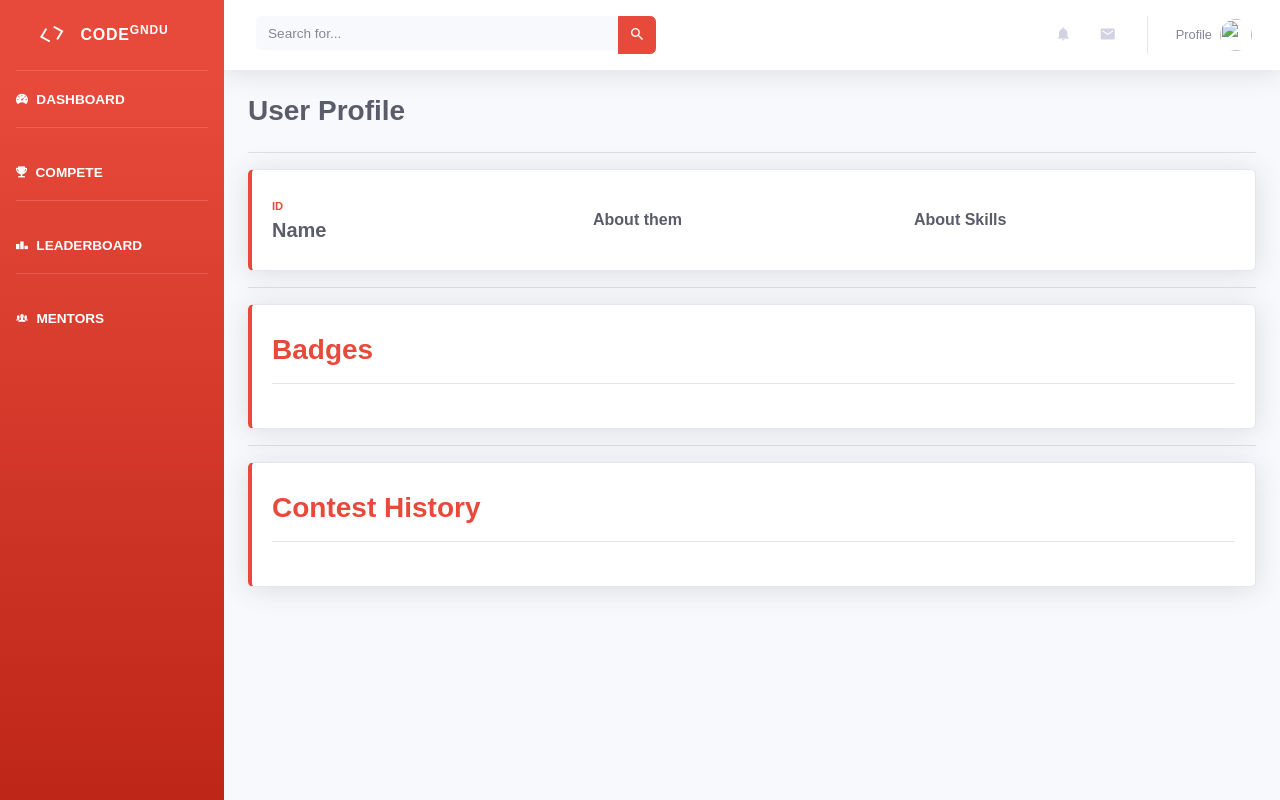
After one commit to OrionDevelopers-OD/SoC-Project2, a Django app: page /profilepersonname/ in a window 1280 px wide. The commit adds this page. Run offline with Django 3.2, Linux system fonts and the light colour scheme; some libraries are stand-ins or nearby versions; some web fonts are replaced.

Commit message:
added profile template

```diff
--- a/SoC_Project2/SoC_Project2/core/views.py
+++ b/SoC_Project2/SoC_Project2/core/views.py
@@ -11,3 +11,6 @@ def leaderboard(request):
 
 def mentors(request):
     return render(request, 'mentors.html')
+
+def profile(request):
+    return render(request, 'profile.html')
--- a/SoC_Project2/SoC_Project2/templates/base.html
+++ b/SoC_Project2/SoC_Project2/templates/base.html
@@ -136,7 +136,7 @@
 
                           <!-- Nav Item - User Information -->
                           <li class="nav-item dropdown no-arrow">
-                            <a class="nav-link dropdown-toggle" href="#" id="userDropdown" role="button" data-toggle="dropdown" aria-haspopup="true" aria-expanded="false">
+                            <a class="nav-link dropdown-toggle" href={% url 'profile' %} id="userDropdown" role="button" data-toggle="dropdown" aria-haspopup="true" aria-expanded="false">
                               <span class="mr-2 d-none d-lg-inline text-gray-600 small">Profile</span>
                               <img class="img-profile rounded-circle" src="">
                             </a>
--- /dev/null
+++ b/SoC_Project2/SoC_Project2/templates/profile.html
@@ -0,0 +1,98 @@
+{% extends 'base.html' %}
+
+{% block content %}
+
+{% load staticfiles %}
+
+        <!-- Begin Page Content -->
+        <div class="container-fluid">
+
+            <!-- Page Heading -->
+            <div class="d-sm-flex align-items-center justify-content-between mb-4">
+                <h1 class="h3 mb-0 text-gray-800"><b>User Profile</b></h1>
+            </div>
+
+            <!-- Divider -->
+            <hr class="heading-divider">
+
+            <!-- Content Row -->
+            <div class="row">
+
+                <!-- card - Profile card -->
+                <div class="col-xl-12">
+                    <div class="card border-left-danger shadow h-100 py-2">
+                        <div class="card-body">
+                            <div class="row no-gutters align-items-center">
+                                <div class="col mr-2">
+                                    <!-- profile image -->
+                                    <div class="text-xs font-weight-bold text-danger text-uppercase mb-1">id</div>
+                                    <div class="h5 mb-0 font-weight-bold text-gray-800">Name</div>
+                                </div>
+                                <div class="col mr-2">
+                                    <div class="h8 mb-0 font-weight-bold text-gray-800">About them</div>
+                                </div>
+                                <div class="col mr-2">
+                                    <div class="h8 mb-0 font-weight-bold text-gray-800">About Skills</div>
+                                </div>
+                            </div>
+                        </div>
+                    </div>
+                </div>
+
+            </div>
+
+            <!-- Divider -->
+            <hr class="heading-divider">
+
+            <div class="row">
+
+                <!-- card - Badges card -->
+                <div class="col-xl-12">
+                    <div class="card border-left-danger shadow h-100 py-2">
+                        <div class="card-body">
+                            <div class="row no-gutters align-items-center">
+                                <div class="col mr-2">
+                                    <div class="h3 mb-0 font-weight-bold text-danger">Badges</div>
+                                </div>
+                            </div>
+                            <!-- Divider -->
+                            <hr class="heading-divider">
+                            <div class="row no-gutters align-items-center">
+                                <!-- add badges -->
+                                <div class="h3 mb-0 "></div>
+                            </div>
+                        </div>
+                    </div>
+                </div>
+
+            </div>
+
+            <!-- Divider -->
+            <hr class="heading-divider">
+
+            <div class="row">
+
+                <!-- card - Badges card -->
+                <div class="col-xl-12">
+                    <div class="card border-left-danger shadow h-100 py-2">
+                        <div class="card-body">
+                            <div class="row no-gutters align-items-center">
+                                <div class="col mr-2">
+                                    <div class="h3 mb-0 font-weight-bold text-danger">Contest History</div>
+                                </div>
+                            </div>
+                            <!-- Divider -->
+                            <hr class="heading-divider">
+                            <div class="row no-gutters align-items-center">
+                                <!-- add badges -->
+                                <div class="h3 mb-0 "></div>
+                            </div>
+                        </div>
+                    </div>
+                </div>
+
+            </div>
+
+        </div>
+
+{% endblock %}
--- a/SoC_Project2/SoC_Project2/urls.py
+++ b/SoC_Project2/SoC_Project2/urls.py
@@ -23,5 +23,6 @@ urlpatterns = [
     path('contests/', views.compete, name='compete'),
     path('leaderboard/', views.leaderboard, name='leaderboard'),
     path('mentors/', views.mentors, name='mentors'),
+    path('profilepersonname/', views.profile, name='profile'),
     path('admin/', admin.site.urls),
 ]
```
